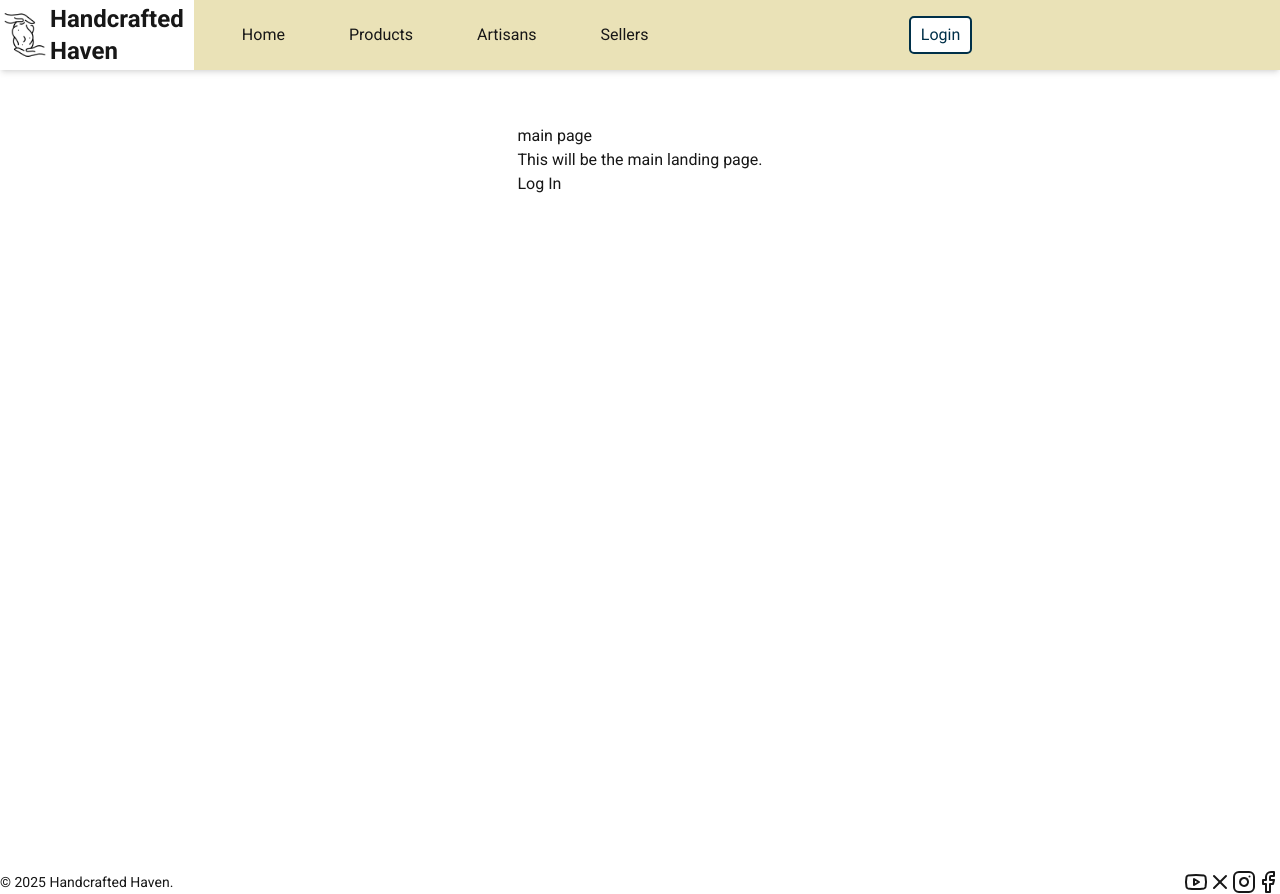
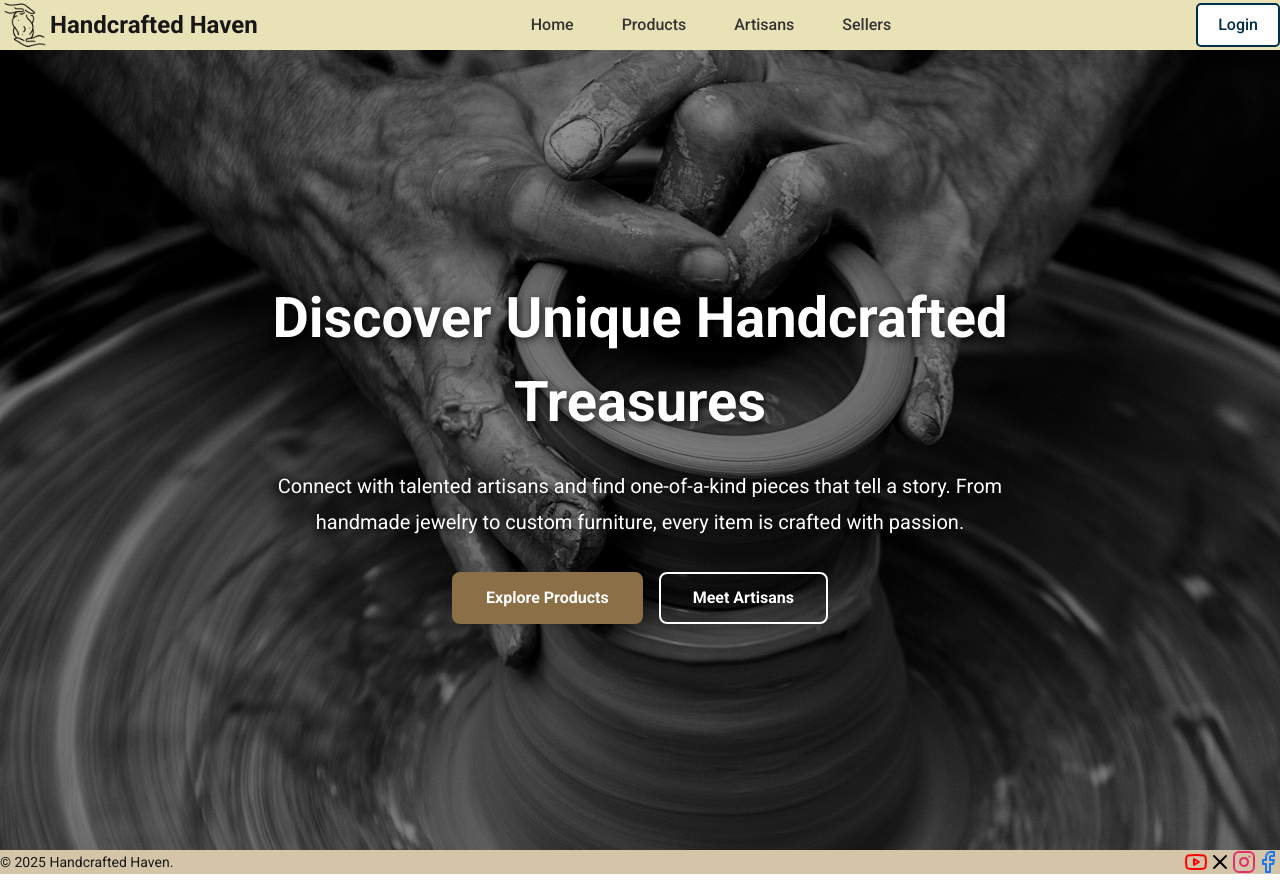
Before and after one commit to limanjohnson/handcraft-haven, a Next.js app: page / in a window 1280 px wide. Built offline with nearby package versions, Linux system fonts and the light colour scheme.

Commit message:
Fix hero image styling

```diff
--- a/src/app/layout.tsx
+++ b/src/app/layout.tsx
@@ -13,7 +13,8 @@ export default function RootLayout({ children }: { children: React.ReactNode })
     <html lang="pt">
       <body className={`${roboto.className} flex flex-col min-h-screen`}>
         <Header />
-        <main className="flex-1 max-w-7xl mx-auto p-4">{children}</main>
+        <main className="flex-1">{children}</main>
+
         <Footer />
       </body>
     </html>
--- a/src/app/page.module.css
+++ b/src/app/page.module.css
@@ -1,167 +1,159 @@
+
 .page {
   --gray-rgb: 0, 0, 0;
   --gray-alpha-200: rgba(var(--gray-rgb), 0.08);
   --gray-alpha-100: rgba(var(--gray-rgb), 0.05);
+  --primary-color: #8B6F47;
+  --secondary-color: #D4C5A9;
+  --accent-color: #5C4A3A;
 
-  --button-primary-hover: #383838;
-  --button-secondary-hover: #f2f2f2;
-
-  display: grid;
-  grid-template-rows: 20px 1fr 20px;
-  align-items: center;
-  justify-items: center;
-  min-height: 100svh;
-  padding: 80px;
-  gap: 64px;
-  font-family: var(--font-geist-sans);
-}
-
-@media (prefers-color-scheme: dark) {
-  .page {
-    --gray-rgb: 255, 255, 255;
-    --gray-alpha-200: rgba(var(--gray-rgb), 0.145);
-    --gray-alpha-100: rgba(var(--gray-rgb), 0.06);
-
-    --button-primary-hover: #ccc;
-    --button-secondary-hover: #1a1a1a;
-  }
+  min-height: 100vh;
+  display: flex;
+  flex-direction: column;
 }
 
 .main {
-  display: flex;
-  flex-direction: column;
-  gap: 32px;
-  grid-row-start: 2;
+  flex: 1;
+  width: 100%;
 }
 
-.main ol {
-  font-family: var(--font-geist-mono);
-  padding-left: 0;
-  margin: 0;
-  font-size: 14px;
-  line-height: 24px;
-  letter-spacing: -0.01em;
-  list-style-position: inside;
-}
-
-.main li:not(:last-of-type) {
-  margin-bottom: 8px;
-}
-
-.main code {
-  font-family: inherit;
-  background: var(--gray-alpha-100);
-  padding: 2px 4px;
-  border-radius: 4px;
-  font-weight: 600;
-}
-
-.ctas {
-  display: flex;
-  gap: 16px;
-}
-
-.ctas a {
-  appearance: none;
-  border-radius: 128px;
-  height: 48px;
-  padding: 0 20px;
-  border: 1px solid transparent;
-  transition:
-    background 0.2s,
-    color 0.2s,
-    border-color 0.2s;
-  cursor: pointer;
+/* ==================== */
+/* HERO SECTION - FULL WIDTH */
+/* ==================== */
+.hero {
+  position: relative;
+  width: 100%;
+  height: 100vh; /* Full viewport height */
+  min-height: 600px;
   display: flex;
   align-items: center;
   justify-content: center;
-  font-size: 16px;
-  line-height: 20px;
-  font-weight: 500;
+  overflow: hidden;
 }
 
-a.primary {
-  background: var(--foreground);
-  color: var(--background);
-  gap: 8px;
+/* Background Image Container */
+.heroImageBackground {
+  position: absolute;
+  top: 0;
+  left: 0;
+  width: 100%;
+  height: 100%;
+  z-index: 0;
 }
 
-a.secondary {
-  border-color: var(--gray-alpha-200);
-  min-width: 158px;
+.heroBackgroundImg {
+  object-fit: cover;
+  object-position: center;
 }
 
-.footer {
-  grid-row-start: 3;
-  display: flex;
-  gap: 24px;
+/* Dark overlay for better text contrast */
+.heroOverlay {
+  position: absolute;
+  top: 0;
+  left: 0;
+  width: 100%;
+  height: 100%;
+  background: rgba(0, 0, 0, 0.4); /* Semi-transparent dark overlay */
+  z-index: 1;
 }
 
-.footer a {
-  display: flex;
-  align-items: center;
-  gap: 8px;
+/* Content on top of image */
+.heroContent {
+  position: relative;
+  z-index: 2;
+  max-width: 800px;
+  padding: 2rem;
+  text-align: center;
+  color: #fff; /* White text for better visibility */
 }
 
-.footer img {
-  flex-shrink: 0;
+.heroTitle {
+  font-size: 3.5rem;
+  font-weight: 700;
+  margin-bottom: 1.5rem;
+  color: #fff;
+  text-shadow: 2px 2px 8px rgba(0, 0, 0, 0.8);
 }
 
-/* Enable hover only on non-touch devices */
-@media (hover: hover) and (pointer: fine) {
-  a.primary:hover {
-    background: var(--button-primary-hover);
-    border-color: transparent;
+.heroSubtitle {
+  font-size: 1.25rem;
+  line-height: 1.8;
+  margin-bottom: 2rem;
+  color: #fff;
+  text-shadow: 1px 1px 6px rgba(0, 0, 0, 0.8);
+}
+
+.heroCtas {
+  display: flex;
+  gap: 1rem;
+  justify-content: center;
+  flex-wrap: wrap;
+}
+
+.ctaPrimary,
+.ctaSecondary {
+  padding: 12px 32px;
+  border-radius: 8px;
+  font-weight: 600;
+  text-decoration: none;
+  transition: all 0.3s ease;
+  display: inline-block;
+}
+
+.ctaPrimary {
+  background-color: #8B6F47;
+  color: #fff;
+  border: 2px solid #8B6F47;
+}
+
+.ctaPrimary:hover {
+  background-color: #5C4A3A;
+  border-color: #5C4A3A;
+  transform: translateY(-2px);
+  box-shadow: 0 4px 12px rgba(139, 111, 71, 0.4);
+}
+
+.ctaSecondary {
+  background-color: transparent;
+  color: #fff;
+  border: 2px solid #fff;
+}
+
+.ctaSecondary:hover {
+  background-color: rgba(255, 255, 255, 0.15);
+  transform: translateY(-2px);
+}
+
+/* ==================== */
+/* RESPONSIVE */
+/* ==================== */
+@media (max-width: 768px) {
+  .hero {
+    height: 90vh;
+    min-height: 500px;
   }
 
-  a.secondary:hover {
-    background: var(--button-secondary-hover);
-    border-color: transparent;
+  .heroContent {
+    padding: 1.5rem;
   }
 
-  .footer a:hover {
-    text-decoration: underline;
-    text-underline-offset: 4px;
-  }
-}
-
-@media (max-width: 600px) {
-  .page {
-    padding: 32px;
-    padding-bottom: 80px;
+  .heroTitle {
+    font-size: 2.5rem;
   }
 
-  .main {
+  .heroSubtitle {
+    font-size: 1.1rem;
+  }
+
+  .heroCtas {
+    flex-direction: column;
     align-items: center;
   }
 
-  .main ol {
+  .ctaPrimary,
+  .ctaSecondary {
+    width: 100%;
+    max-width: 250px;
     text-align: center;
   }
-
-  .ctas {
-    flex-direction: column;
-  }
-
-  .ctas a {
-    font-size: 14px;
-    height: 40px;
-    padding: 0 16px;
-  }
-
-  a.secondary {
-    min-width: auto;
-  }
-
-  .footer {
-    flex-wrap: wrap;
-    align-items: center;
-    justify-content: center;
-  }
 }
-
-@media (prefers-color-scheme: dark) {
-  .logo {
-    filter: invert();
-  }
-}
--- a/src/app/page.tsx
+++ b/src/app/page.tsx
@@ -1,6 +1,7 @@
+
 import styles from "./page.module.css";
 import Link from "next/link";
-
+import Image from "next/image";
 
 function Main({ children, className }: { children: React.ReactNode; className?: string }) {
   return <main className={className}>{children}</main>;
@@ -9,18 +10,43 @@ function Main({ children, className }: { children: React.ReactNode; className?:
 export default function Home() {
   return (
     <div className={styles.page}>
-        <Main>
-            <h1>main page</h1>
-            <p>This will be the main landing page.</p>
-            <div>
-                <Link
-                    href="/login"
+      <Main className={styles.main}>
+        {/* Hero Section - Full Width */}
+        <section className={styles.hero}>
+          {/* Background Image */}
+          <div className={styles.heroImageBackground}>
+            <Image
+              src="/hero-image.jpg"
+              alt="Handcrafted products"
+              fill
+              className={styles.heroBackgroundImg}
+              style={{ objectFit: 'cover' }}
+              priority
+            />
+            {/* Dark overlay for better text readability */}
+            <div className={styles.heroOverlay}></div>
+          </div>
 
-                >
-                    <span>Log In</span>
-                </Link>
+          {/* Content on top of image */}
+          <div className={styles.heroContent}>
+            <h1 className={styles.heroTitle}>
+              Discover Unique Handcrafted Treasures
+            </h1>
+            <p className={styles.heroSubtitle}>
+              Connect with talented artisans and find one-of-a-kind pieces that tell a story.
+              From handmade jewelry to custom furniture, every item is crafted with passion.
+            </p>
+            <div className={styles.heroCtas}>
+              <Link href="/products" className={styles.ctaPrimary}>
+                <span>Explore Products</span>
+              </Link>
+              <Link href="/artisans" className={styles.ctaSecondary}>
+                <span>Meet Artisans</span>
+              </Link>
             </div>
-        </Main>
+          </div>
+        </section>
+      </Main>
     </div>
   );
 }
--- a/src/app/ui/NavigationMenu.module.css
+++ b/src/app/ui/NavigationMenu.module.css
@@ -1,3 +1,5 @@
+/* UPDATED: Navigation Menu CSS with increased spacing and link styles */
+
 /* Logo */
 .logo {
   font-family: 'Imperial Script', cursive;
@@ -7,41 +9,54 @@
 
 /* Menu */
 .navigation-menu-container {
-    display: grid;
-    grid-template-columns: 1fr 1fr 1fr;
+  display: flex;
   align-items: center;
   justify-content: space-between;
-    padding: 1em;
-    background-color: #EAE2B7;
+  width: 100%;
 }
 
 /* Links list */
 .menu-list {
   list-style: none;
   display: flex;
-    justify-self: center;
+  align-items: center;
   margin: 0;
   padding: 0;
+  gap: 4em; /* Increased spacing between nav links */
+  flex: 1;
+  justify-content: center;
 }
 
 .menu-list li {
-    margin: 0 2em;
+  margin: 0;
 }
 
-/* Login button area */
+.menu-list a {
+  color: #333;
+  text-decoration: none;
+  font-weight: 500;
+  transition: color 0.3s ease;
+}
+
+.menu-list a:hover {
+  color: #8B6F47;
+}
+
+/* Login button area - pushed to the right */
 .right-side-menu {
-    justify-self: end;
+  margin-left: auto;
 }
 
 /* Login button */
 .login-button {
-    padding: 5px 10px;
+  padding: 8px 20px;
   border: 2px solid #003049;
   border-radius: 5px;
   background-color: #fff;
   color: #003049;
   transition-duration: .2s;
   cursor: pointer;
+  font-weight: 500;
 }
 
 .login-button:hover {
@@ -58,20 +73,19 @@
 /* ====================== */
 /* Responsividade (Mobile) */
 /* ====================== */
-
 @media (max-width: 768px) {
   .navigation-menu-container {
     display: flex;
     flex-direction: column;
     align-items: center;
     padding: 1em;
-        grid-template-columns: unset; /* remove grid no mobile */
   }
 
   .menu-list {
     flex-direction: column;
     gap: 1em;
-        justify-self: center;
+    text-align: center;
+    flex: unset;
   }
 
   .menu-list li {
@@ -80,6 +94,102 @@
 
   .right-side-menu {
     margin-top: 1em;
-        justify-self: center;
+    margin-left: 0;
+  }
+}/* UPDATED: Navigation Menu CSS with increased spacing and link styles */
+
+/* Logo */
+.logo {
+  font-family: 'Imperial Script', cursive;
+  font-size: 1.5em;
+  color: #333;
+}
+
+/* Menu */
+.navigation-menu-container {
+  display: flex;
+  align-items: center;
+  justify-content: space-between;
+  width: 100%;
+  gap: 2rem;
+}
+
+/* Links list */
+.menu-list {
+  list-style: none;
+  display: flex;
+  align-items: center;
+  margin: 0;
+  padding: 0;
+  gap: 3em; /* Increased spacing between nav links */
+}
+
+.menu-list li {
+  margin: 0;
+}
+
+.menu-list a {
+  color: #333;
+  text-decoration: none;
+  font-weight: 500;
+  transition: color 0.3s ease;
+}
+
+.menu-list a:hover {
+  color: #8B6F47;
+}
+
+/* Login button area */
+.right-side-menu {
+  margin-left: auto;
+}
+
+/* Login button */
+.login-button {
+  padding: 8px 20px;
+  border: 2px solid #003049;
+  border-radius: 5px;
+  background-color: #fff;
+  color: #003049;
+  transition-duration: .2s;
+  cursor: pointer;
+  font-weight: 500;
+}
+
+.login-button:hover {
+  background-color: #003049;
+  color: #fff;
+}
+
+.login-button:focus {
+  outline: none;
+  background-color: #003049;
+  color: #fff;
+}
+
+/* ====================== */
+/* Responsividade (Mobile) */
+/* ====================== */
+@media (max-width: 768px) {
+  .navigation-menu-container {
+    display: flex;
+    flex-direction: column;
+    align-items: center;
+    padding: 1em;
+  }
+
+  .menu-list {
+    flex-direction: column;
+    gap: 1em;
+    text-align: center;
+  }
+
+  .menu-list li {
+    margin: 0;
+  }
+
+  .right-side-menu {
+    margin-top: 1em;
+    margin-left: 0;
   }
 }
--- a/src/components/Footer.tsx
+++ b/src/components/Footer.tsx
@@ -1,29 +1,30 @@
 "use client";
+
 import { Youtube, X, Instagram, Facebook } from "lucide-react";
-import Image from "next/image";
 
 export default function Footer() {
   const socialLinks = [
-    { href: "https://youtube.com", icon: <Youtube size={24} /> },
-    { href: "https://x.com", icon: <X size={24} /> },
-    { href: "https://instagram.com", icon: <Instagram size={24} /> },
-    { href: "https://facebook.com", icon: <Facebook size={24} /> },
+    { href: "https://youtube.com", icon: <Youtube size={24} />, color: "#FF0000" },
+    { href: "https://x.com", icon: <X size={24} />, color: "#000000" },
+    { href: "https://instagram.com", icon: <Instagram size={24} />, color: "#E1306C" },
+    { href: "https://facebook.com", icon: <Facebook size={24} />, color: "#1877F2" },
   ];
 
   return (
-    <footer className="bg-secondary text-neutral mt-10">
-      <div className="max-w-7xl mx-auto py-6 px-4 flex flex-col md:flex-row justify-between items-center">
-        <p className="text-sm font-light mb-4 md:mb-0">
+    <footer style={{ backgroundColor: '#D4C5A9' }} className="text-neutral mt-10">
+      <div className="max-w-7xl mx-auto py-8 px-6 flex flex-col md:flex-row justify-between items-center gap-4">
+        <p className="text-sm font-light mb-4 md:mb-0 md:ml-20">
           © {new Date().getFullYear()} Handcrafted Haven.
         </p>
-        <div className="flex space-x-4">
+        <div className="flex space-x-6 md:mr-20">
           {socialLinks.map((link, idx) => (
             <a
               key={idx}
               href={link.href}
               target="_blank"
               rel="noopener noreferrer"
-              className="hover:text-highlight transition-colors"
+              className="transition-all duration-300 hover:scale-110"
+              style={{ color: link.color }}
             >
               {link.icon}
             </a>
--- a/src/components/Header.tsx
+++ b/src/components/Header.tsx
@@ -1,4 +1,5 @@
 "use client";
+
 import Link from "next/link";
 import Image from "next/image";
 import { useState } from "react";
@@ -9,9 +10,8 @@ export default function Header() {
   const [isOpen, setIsOpen] = useState(false);
 
   return (
-    <header className="bg-primary shadow-md text-neutral">
-      <div className="max-w-7xl mx-auto flex flex-wrap md:flex-nowrap justify-between items-center p-4">
-
+    <header style={{ backgroundColor: '#EAE2B7' }} className="shadow-md text-neutral">
+      <div className="max-w-[1400px] mx-auto flex justify-between items-center p-4 px-8">
         {/* Logo + Name */}
         <Link href="/" className="flex items-center space-x-3">
           <Image
@@ -24,23 +24,23 @@ export default function Header() {
           <span className="text-2xl font-bold">Handcrafted Haven</span>
         </Link>
 
-        {/* Hamburguer Button (mobile) */}
+        {/* Desktop Menu with Login Button */}
+        <nav className="hidden md:flex md:items-center md:gap-6 flex-1 justify-end">
+          <NavigationMenu />
+        </nav>
+
+        {/* Hamburger Button (mobile) */}
         <button
-          className="md:hidden text-neutral ml-auto"
+          className="md:hidden text-neutral"
           onClick={() => setIsOpen(!isOpen)}
         >
           {isOpen ? <X size={28} /> : <Menu size={28} />}
         </button>
-
-        {/* Desktop Menu  */}
-        <nav className="hidden md:flex md:items-center md:gap-6">
-          <NavigationMenu />
-        </nav>
       </div>
 
       {/* Mobile Menu */}
       {isOpen && (
-        <div className="md:hidden bg-primary border-t border-highlight">
+        <div style={{ backgroundColor: '#EAE2B7' }} className="md:hidden border-t border-highlight">
           <NavigationMenu />
         </div>
       )}
```
Also changed, not shown: public/hero-image.jpg (added), 1 other file (tests, documents, lock files or other folders). Lines whose indentation alone changed are shown as unchanged.
